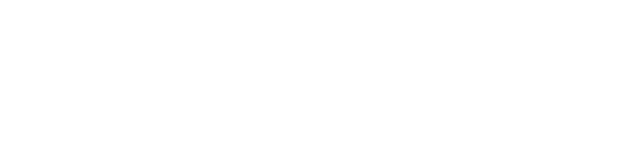
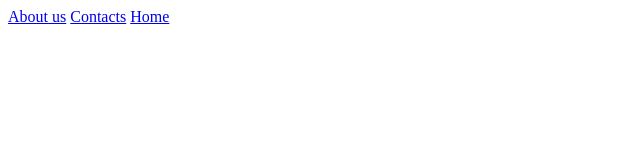
Before and after one commit to KharchevnaS/Class-work-2, a plain HTML site: page index.html in a window 1280 px wide. Shown: the whole page, without its empty margins (0-640 px from the left). Drawn offline with Linux system fonts and the light colour scheme.

Commit message:
added nav

```diff
--- a/index.html
+++ b/index.html
@@ -4,10 +4,16 @@
     <meta charset="UTF-8">
     <meta name="viewport" content="width=device-width, initial-scale=1.0">
     <meta http-equiv="X-UA-Compatible" content="ie=edge">
-    <title>Clas work 2</title>
+    <title>Class work 2</title>
 </head>
 <body>
-    <header></header>
+    <header>
+        <nav>
+            <a target="blank" href="#">About us</a>
+            <a target="blank" href="#">Contacts</a>
+            <a target="blank" href="#">Home</a>
+        </nav>
+    </header>
     <main></main>
     <footer></footer>
 
```
